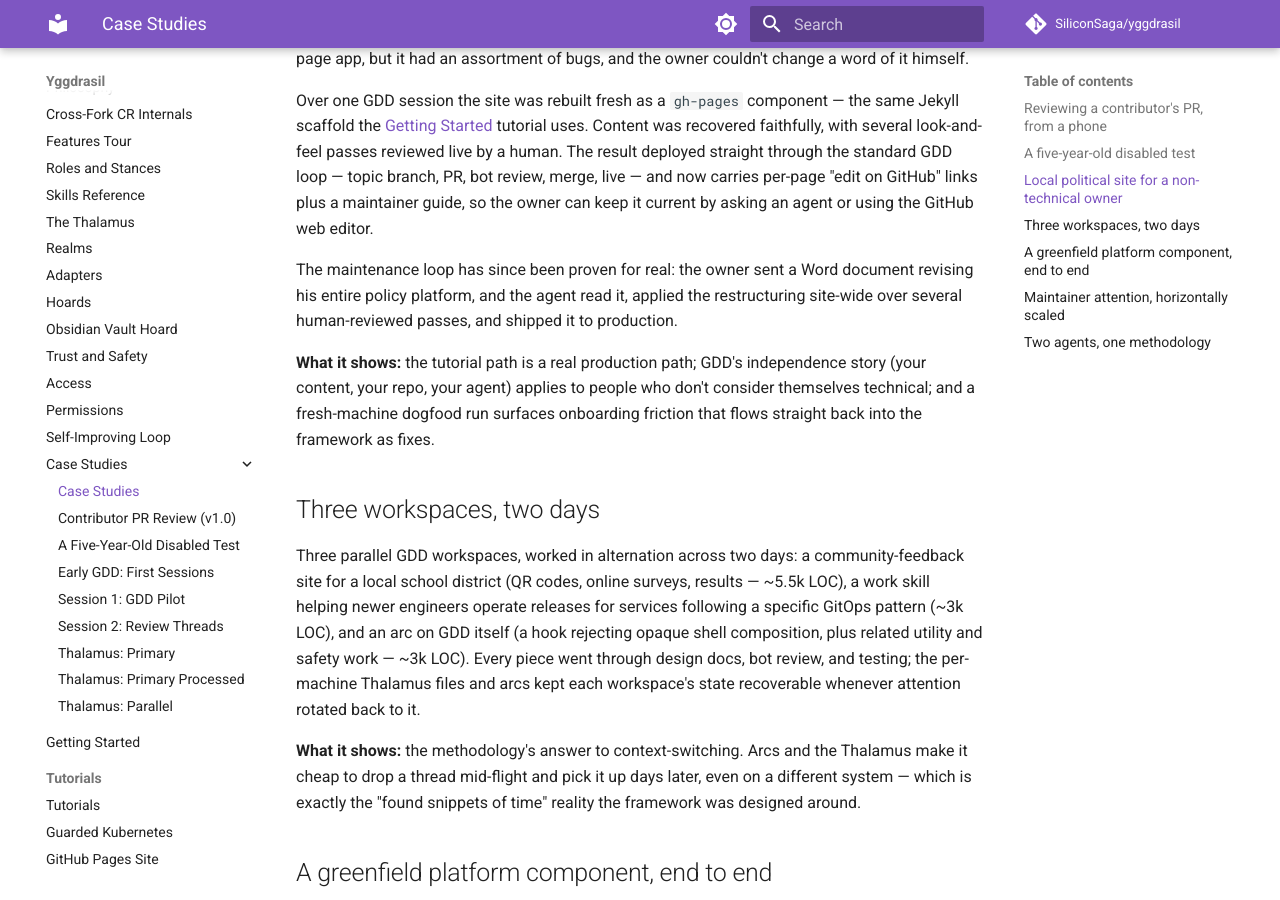
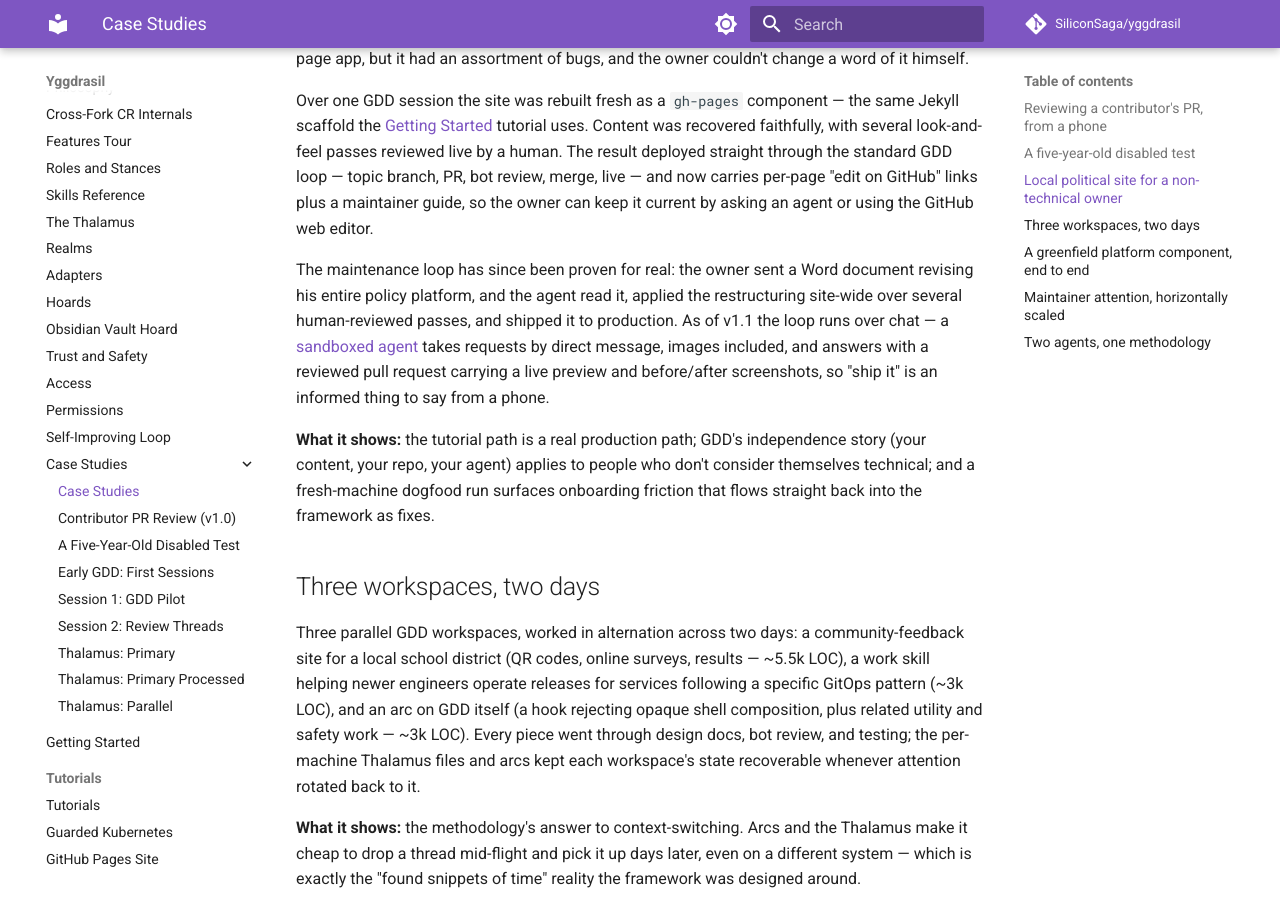
Before and after one commit to SiliconSaga/yggdrasil, an MkDocs documentation site: the page built from docs/gdd/case-studies/index.md, in a window 1280 px wide and 900 px high, scrolled down 1650 px. Built offline with MkDocs 1.6.1 and Material for MkDocs 9.7.7, drawn with Linux system fonts in a browser that asks for light colours; comment, search, counter and statistics services are not loaded.

Commit message:
docs(case-studies): the campaign-site loop now runs over chat
The vignette ended at the Word-document era; one sentence brings it to the v1.1 reality the headliner ships — chat requests with images in, a reviewed PR with preview and visual diffs out.

Co-Authored-By: Rasmus Praestholm <cervator@gmail.com>

```diff
--- a/docs/gdd/case-studies/index.md
+++ b/docs/gdd/case-studies/index.md
@@ -34,7 +34,7 @@ A local town-council candidate's campaign site was built by a third party as a c
 
 Over one GDD session the site was rebuilt fresh as a `gh-pages` component — the same Jekyll scaffold the [Getting Started](../../getting-started.md) tutorial uses. Content was recovered faithfully, with several look-and-feel passes reviewed live by a human. The result deployed straight through the standard GDD loop — topic branch, PR, bot review, merge, live — and now carries per-page "edit on GitHub" links plus a maintainer guide, so the owner can keep it current by asking an agent or using the GitHub web editor.
 
-The maintenance loop has since been proven for real: the owner sent a Word document revising his entire policy platform, and the agent read it, applied the restructuring site-wide over several human-reviewed passes, and shipped it to production.
+The maintenance loop has since been proven for real: the owner sent a Word document revising his entire policy platform, and the agent read it, applied the restructuring site-wide over several human-reviewed passes, and shipped it to production. As of v1.1 the loop runs over chat — a [sandboxed agent](../features.md#-new-in-11-sandboxed-workspaces--gdd-sandbox-optional-companion) takes requests by direct message, images included, and answers with a reviewed pull request carrying a live preview and before/after screenshots, so "ship it" is an informed thing to say from a phone.
 
 **What it shows:** the tutorial path is a real production path; GDD's independence story (your content, your repo, your agent) applies to people who don't consider themselves technical; and a fresh-machine dogfood run surfaces onboarding friction that flows straight back into the framework as fixes.
 
```
